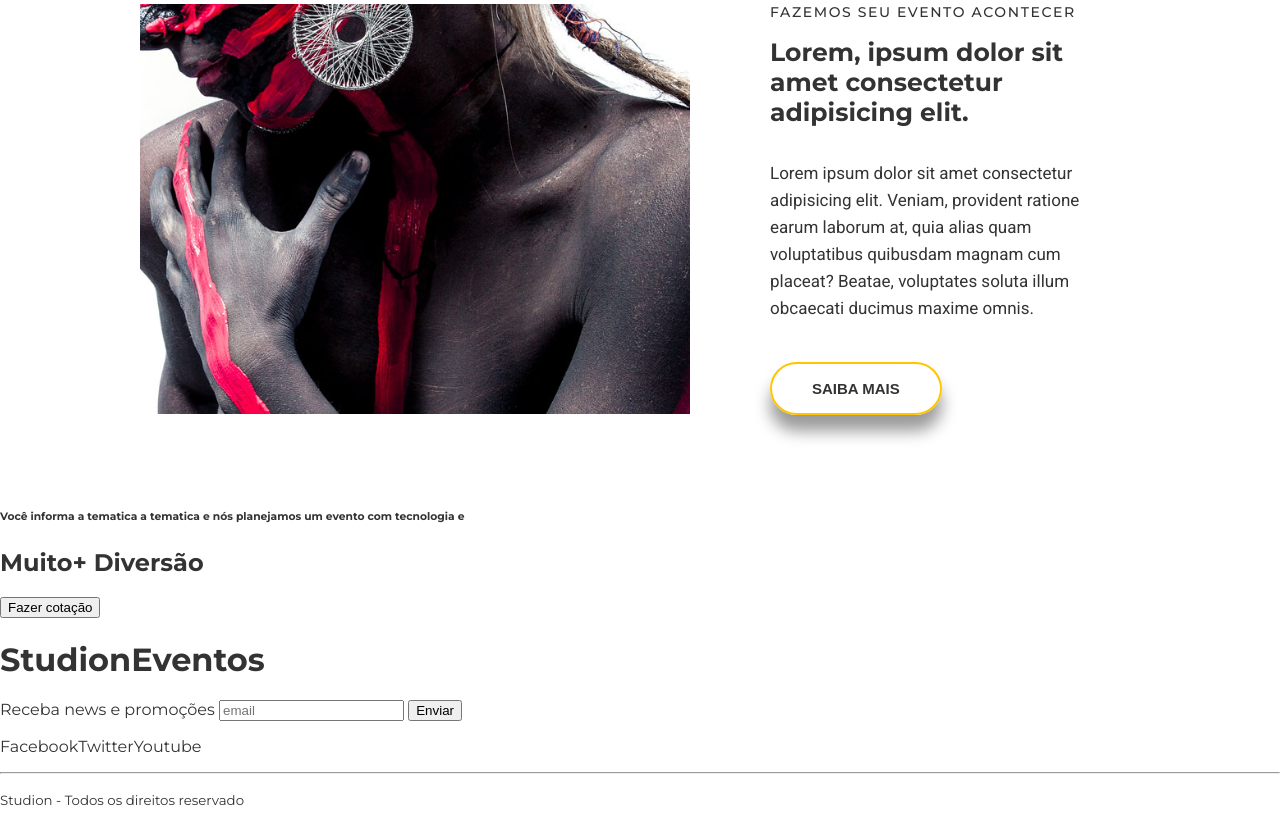
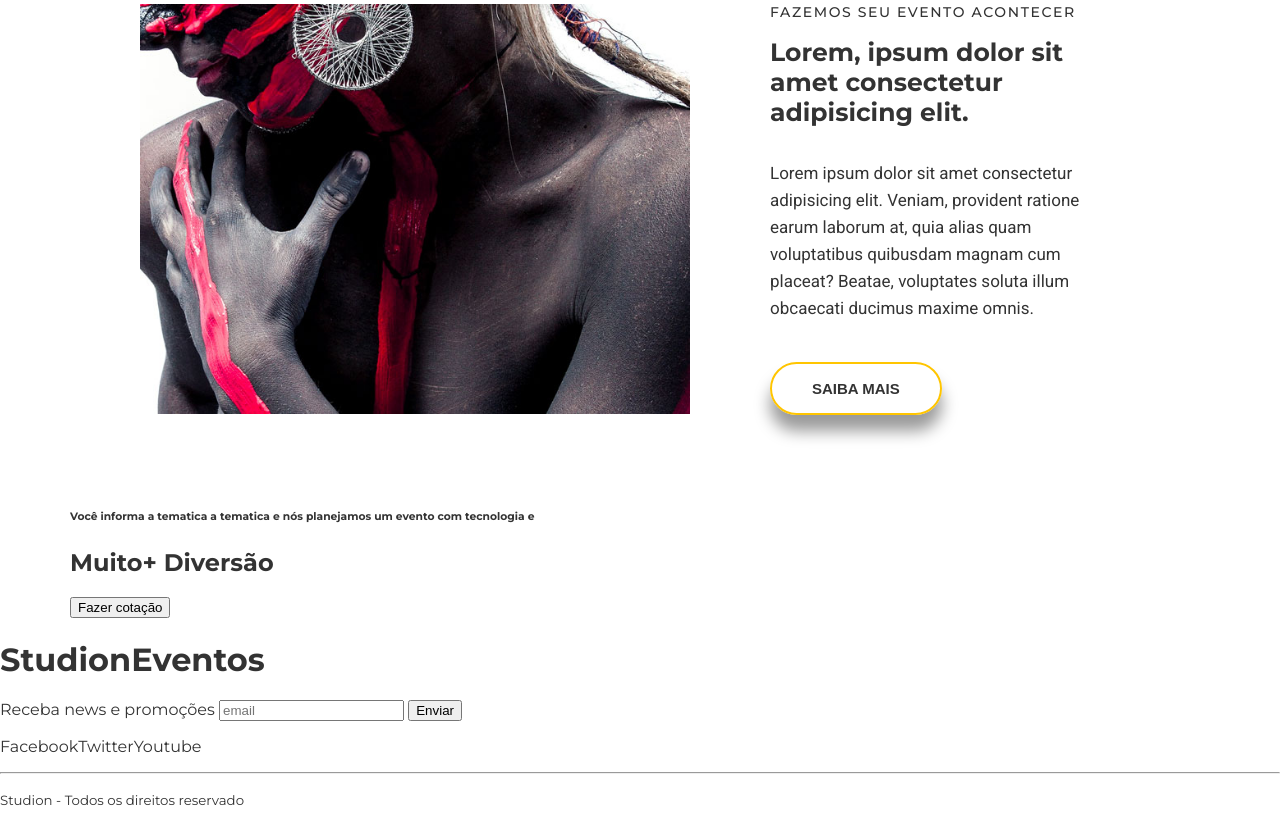
Before and after one commit to Brunodsoares/StudiON, a website: page src/index.html in a window 1280 px wide. Shown: the part 1064-1879 px from the top of the page. Drawn offline with Linux system fonts and the light colour scheme.

Commit message:
organizando commit

```diff
--- a/src/index.html
+++ b/src/index.html
@@ -111,11 +111,13 @@
             </div>
         </section>
 
-        <section>
-            <div>
-                <h6>Você informa a tematica a tematica e nós planejamos um evento com tecnologia e</h6>
-                <h2><span>Muito+ </span>Diversão</h2>
-                <button>Fazer cotação</button>
+        <section class="quote">
+            <div class="container quote__container">
+                <div class="quote__copy">
+                    <h6>Você informa a tematica a tematica e nós planejamos um evento com tecnologia e</h6>
+                    <h2><span>Muito+ </span>Diversão</h2>
+                    <button>Fazer cotação</button>
+                </div>
             </div>
         </section>
     </main>
--- a/src/style.css
+++ b/src/style.css
@@ -142,11 +142,11 @@ ul {
     border-color: var(--color-primary);
     background-color: var(--color-primary);
     color: #fff;
-    text-transform: uppercase;
 }
 #counter {
     background-color: var(--color-primary);
     color: #fff;
+    text-transform: uppercase;
 }
 .counter__container {
     display: grid;
```
